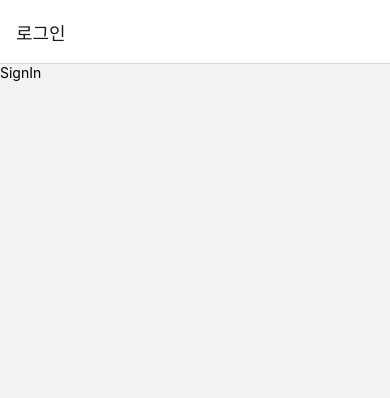
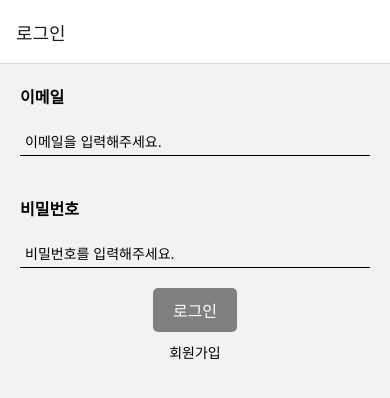
Before and after one commit to kapable/FoodDeliveryAppClone, a React Native app: screen /SignIn in a window 390 px wide. Shown: the top 398 px of the page. Built offline with nearby package versions, Linux system fonts and the light colour scheme.

Commit message:
set text input in Login page

```diff
--- a/src/pages/Settings.tsx
+++ b/src/pages/Settings.tsx
@@ -4,7 +4,7 @@
 export default function Settings() {
   return (
     <View>
-      <Text>Settings</Text>
+      <Text>설정</Text>
     </View>
   );
 }
--- a/src/pages/SignIn.tsx
+++ b/src/pages/SignIn.tsx
@@ -1,10 +1,93 @@
-import React from 'react';
-import {View, Text} from 'react-native';
+import React, {useCallback, useState} from 'react';
+import {
+  View,
+  Text,
+  TextInput,
+  Alert,
+  Pressable,
+  StyleSheet,
+} from 'react-native';
 
 export default function SignIn() {
+  const [email, setEmail] = useState('');
+  const [password, setPassword] = useState('');
+
+  const onChangeEmail = useCallback((text: string): void => {
+    setEmail(text);
+  }, []);
+  const onChangePassword = useCallback((text: string): void => {
+    setPassword(text);
+  }, []);
+
+  const onSubmit = useCallback(() => {
+    Alert.alert('알림', '안뇽');
+  }, []);
+  const canGoNext = email && password;
   return (
     <View>
-      <Text>SignIn</Text>
+      <View style={styles.inputWrapper}>
+        <Text style={styles.label}>이메일</Text>
+        <TextInput
+          style={styles.textInput}
+          placeholder="이메일을 입력해주세요."
+          onChangeText={onChangeEmail}
+        />
+      </View>
+      <View style={styles.inputWrapper}>
+        <Text style={styles.label}>비밀번호</Text>
+        <TextInput
+          style={styles.textInput}
+          placeholder="비밀번호를 입력해주세요."
+          onChangeText={onChangePassword}
+        />
+      </View>
+      <View style={styles.buttonZone}>
+        <Pressable
+          onPress={onSubmit}
+          style={
+            !canGoNext
+              ? styles.loginButton
+              : StyleSheet.compose(styles.loginButton, styles.loginButtonActive)
+          }
+          disabled={!canGoNext}>
+          <Text style={styles.loginButtonText}>로그인</Text>
+        </Pressable>
+        <Pressable>
+          <Text>회원가입</Text>
+        </Pressable>
+      </View>
     </View>
   );
 }
+
+const styles = StyleSheet.create({
+  inputWrapper: {
+    padding: 20,
+  },
+  textInput: {
+    borderBottomWidth: StyleSheet.hairlineWidth,
+    padding: 5,
+  },
+  label: {
+    fontWeight: 'bold',
+    fontSize: 16,
+    marginBottom: 20,
+  },
+  loginButton: {
+    backgroundColor: 'gray',
+    paddingHorizontal: 20,
+    paddingVertical: 10,
+    marginBottom: 10,
+    borderRadius: 5,
+  },
+  loginButtonActive: {
+    backgroundColor: 'blue',
+  },
+  loginButtonText: {
+    color: 'white',
+    fontSize: 16,
+  },
+  buttonZone: {
+    alignItems: 'center',
+  },
+});
--- a/src/pages/SignUp.tsx
+++ b/src/pages/SignUp.tsx
@@ -4,7 +4,7 @@
 export default function SignUp() {
   return (
     <View>
-      <Text>SignUp</Text>
+      <Text>회원가입</Text>
     </View>
   );
 }
```
